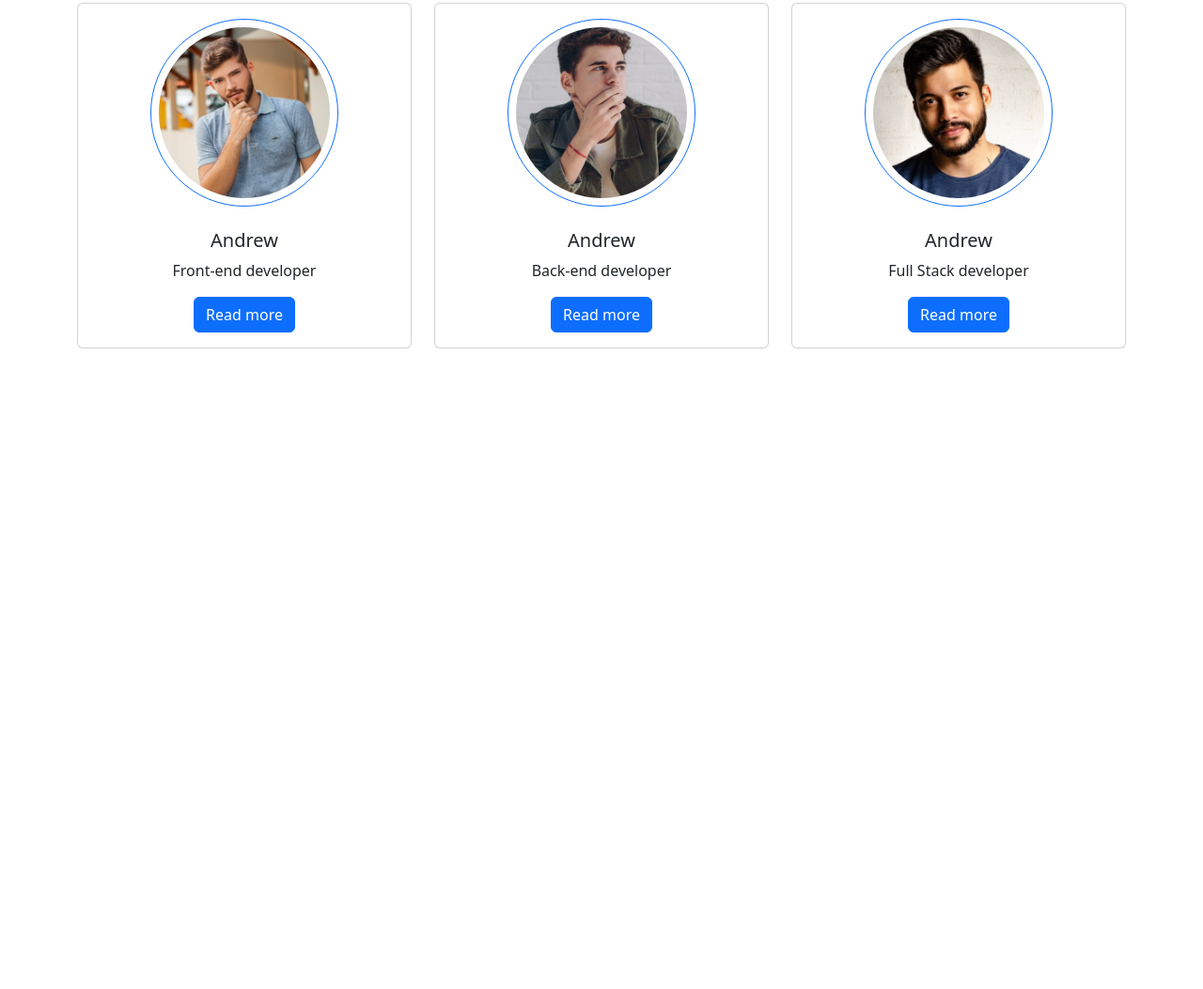
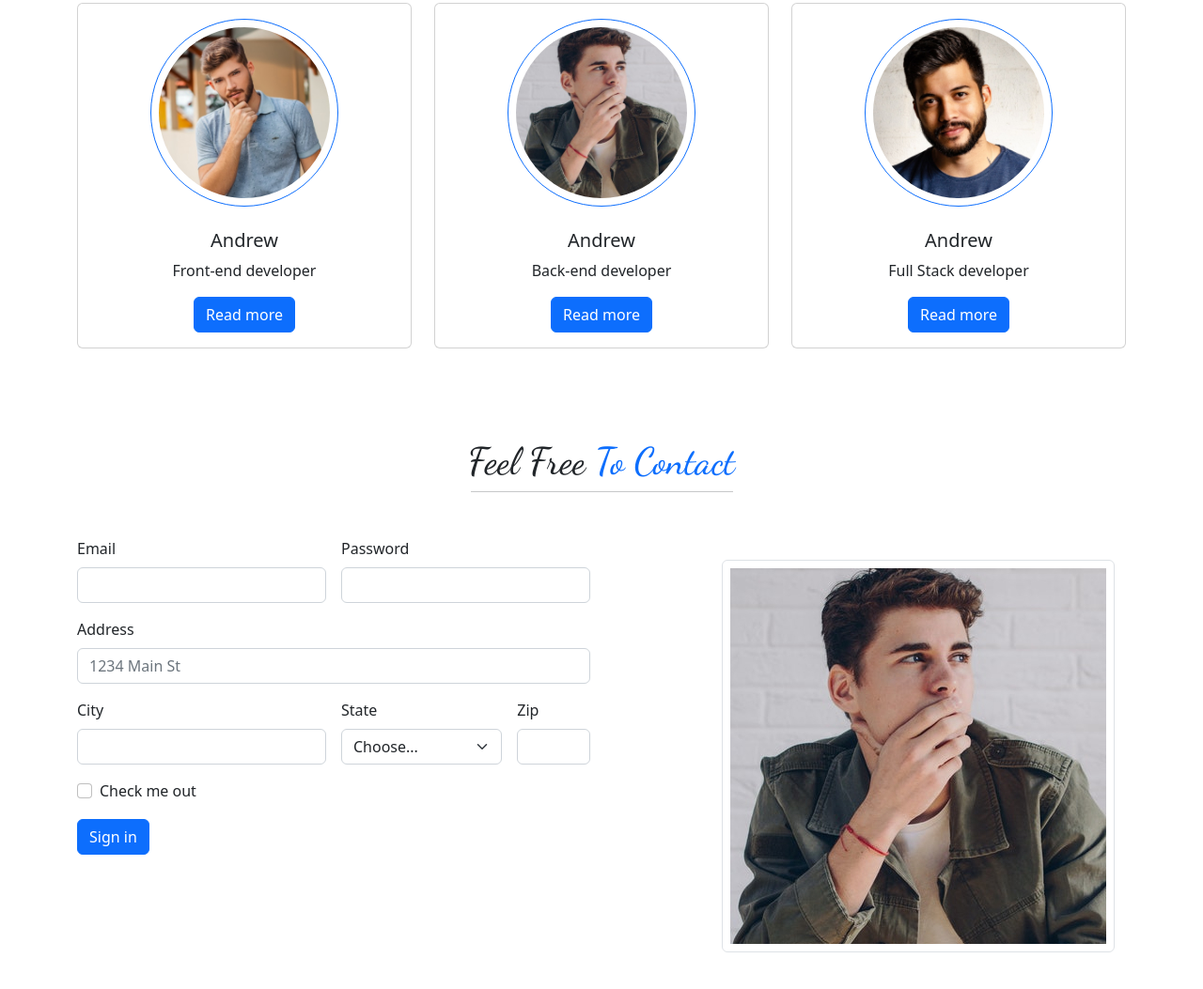
Before and after one commit to Farha-hub/Teach-web, a plain HTML site: page index.html in a window 1280 px wide. Shown: the part 2497-3550 px from the top of the page at 94% size. Before the commit the page ends 2868 px from the top, so only its background shows below. Drawn offline with nearby package versions, Linux system fonts and the light colour scheme.

Commit message:
added a contact section

```diff
--- a/index.html
+++ b/index.html
@@ -298,6 +298,64 @@
         </div>
       </div>
     </section>
+
+    <!-- Contact section  -->
+    <section id="contact" class="contact py-5">
+      <div class="container">
+        <div class="text-center my-5">
+          <h1>Feel Free<span class="text-primary"> To Contact</span></h1>
+          <hr class="w-25 m-auto">
+        </div>
+        <div class="row">
+          <div class="col-sm-12 col-md-6 col-lg-6 col-12">
+            <form class="row g-3">
+              <div class="col-md-6">
+                <label for="inputEmail4" class="form-label">Email</label>
+                <input type="email" class="form-control" id="inputEmail4">
+              </div>
+              <div class="col-md-6">
+                <label for="inputPassword4" class="form-label">Password</label>
+                <input type="password" class="form-control" id="inputPassword4">
+              </div>
+              <div class="col-12">
+                <label for="inputAddress" class="form-label">Address</label>
+                <input type="text" class="form-control" id="inputAddress" placeholder="1234 Main St">
+              </div>
+
+              <div class="col-md-6">
+                <label for="inputCity" class="form-label">City</label>
+                <input type="text" class="form-control" id="inputCity">
+              </div>
+              <div class="col-md-4">
+                <label for="inputState" class="form-label">State</label>
+                <select id="inputState" class="form-select">
+                  <option selected>Choose...</option>
+                  <option>...</option>
+                </select>
+              </div>
+              <div class="col-md-2">
+                <label for="inputZip" class="form-label">Zip</label>
+                <input type="text" class="form-control" id="inputZip">
+              </div>
+              <div class="col-12">
+                <div class="form-check">
+                  <input class="form-check-input" type="checkbox" id="gridCheck">
+                  <label class="form-check-label" for="gridCheck">
+                    Check me out
+                  </label>
+                </div>
+              </div>
+              <div class="col-12">
+                <button type="submit" class="btn btn-primary">Sign in</button>
+              </div>
+            </form>
+          </div>
+          <div class="col-sm-12 col-md-6 col-lg-6 col-12 m-auto text-end p-4">
+            <img src="images/s2.jpg" class="img-fluid img-thumbnail p-2" alt="">
+          </div>
+        </div>
+      </div>
+    </section>
     <script
       src="https://kit.fontawesome.com/0dfa7234b3.js"
       crossorigin="anonymous"
```
